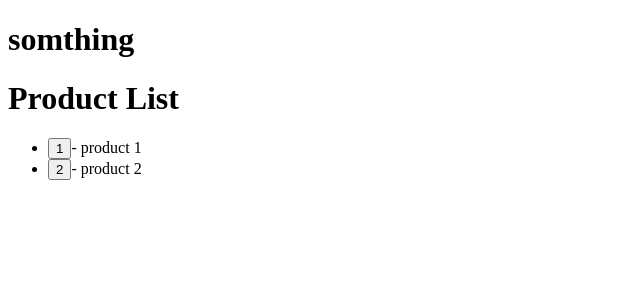
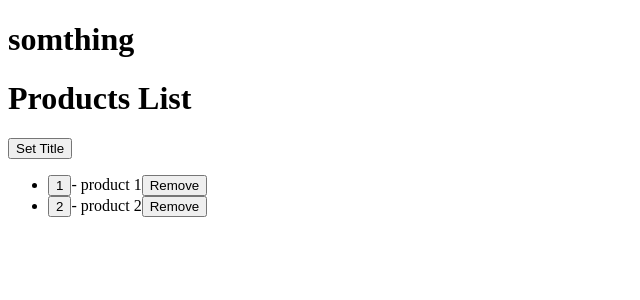
Before and after one commit to namnvph16599/Web208_AngularIo, an Angular app: page / in a window 1280 px wide. Shown: the top 300 px of the page, without its empty margins (0-640 px from the left). Built offline with nearby package versions, Linux system fonts and the light colour scheme.

Commit message:
feat: remove product

```diff
--- a/src/app/products/products.component.html
+++ b/src/app/products/products.component.html
@@ -1,9 +1,11 @@
-<h1>Product List</h1>
+<h1>{{ title}}</h1>
+<button (click)="setTitle()">Set Title</button>
 <ul class="products">
     <li *ngFor="let product of products">
-        <button [class.selected]="product === selectedProduct" type="button"
-            (click)="onSelect(product)">{{product.id}}</button>-
+        <!-- <button [class.selected]="product === selectedProduct" type="button" -->
+        <button type="button" (click)="onSelect(product)">{{product.id}}</button>-
         <span>{{ product.name }}</span>
+        <button (click)="removeProduct(product.id)">Remove</button>
     </li>
 </ul>
 <!--
@@ -16,4 +18,6 @@
     </div>
 </div> -->
 
+
 <app-product-detail [product]="selectedProduct"></app-product-detail>
+<!-- {{showProduct && <app-product-detail [product]="selectedProduct"></app-product-detail>}} -->
--- a/src/app/products/products.component.ts
+++ b/src/app/products/products.component.ts
@@ -7,15 +7,25 @@ import { IProduct } from 'src/interface/products';
   styleUrls: ['./products.component.scss']
 })
 export class ProductsComponent implements OnInit {
+  constructor() { }
 
   selectedProduct?: any;
 
-  constructor() { }
 
   ngOnInit(): void {
   }
 
+  title: string = 'Products List';
+
+  showProduct: boolean = false;
+
+  setTitle() {
+    this.title = 'Product List Changed'
+  }
+
   onSelect(product: any): void {
+    console.log(11111, product);
+    this.showProduct = true;
     this.selectedProduct = product;
   }
 
@@ -26,4 +36,8 @@ export class ProductsComponent implements OnInit {
     id: 2, name: 'product 2',
   }
   ]
+
+  removeProduct(id: number) {
+    this.products = this.products.filter(product => product.id !== id);
+  }
 }
```
